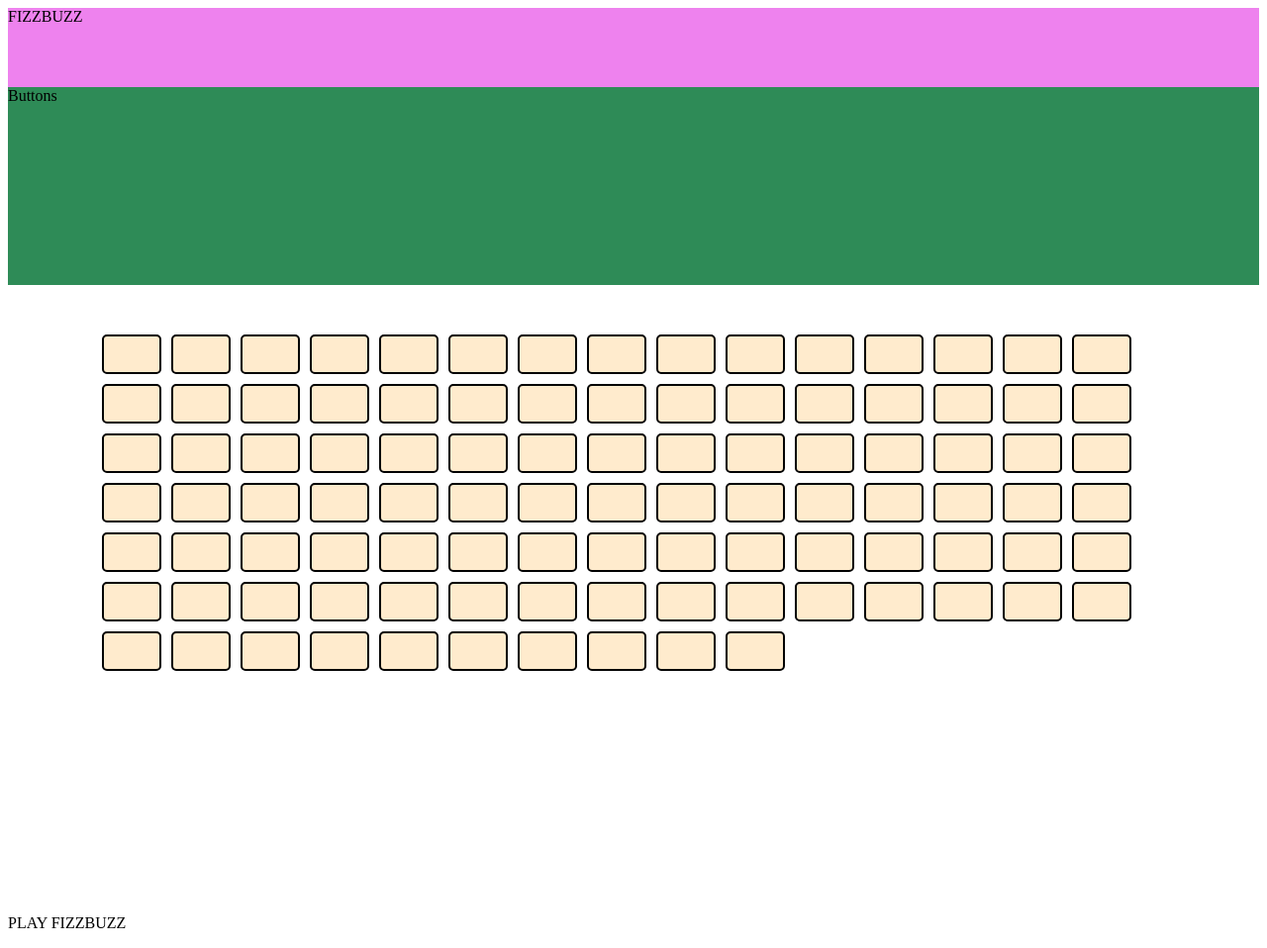
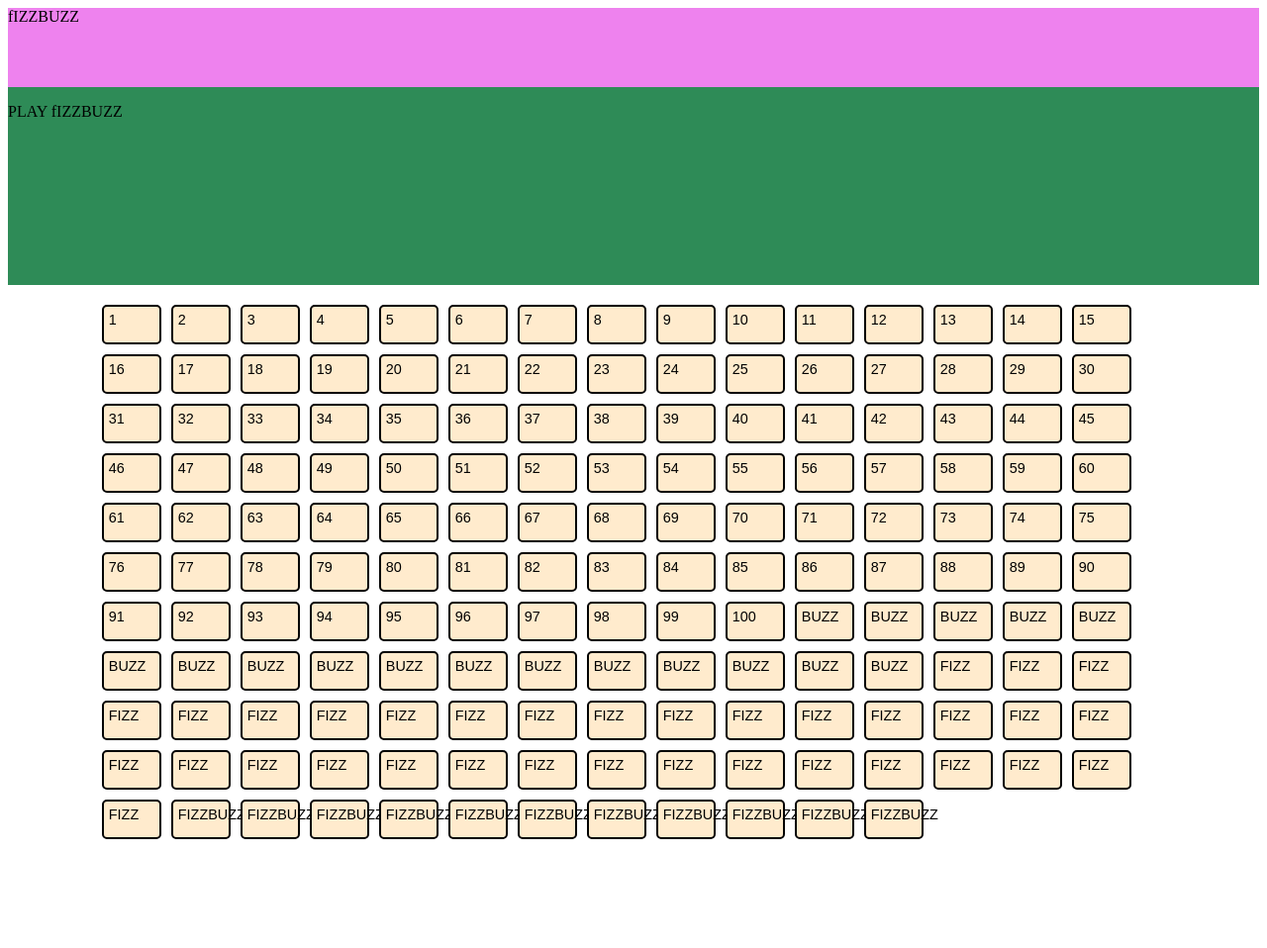
Before and after one commit to julacha/darbs_3, a plain HTML site: page index.html in a window 1280 px wide. Shown: the whole page at 99% size. After the commit the page ends 848 px from the top, so only its background shows below. Drawn offline with Linux system fonts and the light colour scheme.

```diff
--- a/fizzbuzz.css
+++ b/fizzbuzz.css
@@ -30,7 +30,7 @@
     grid-area: play_area;
     width: 85%;
     height: 65vh;
-    margin:50px auto;
+    margin:20px auto;
     font: .9em/1.2 Arial, Helvetica, sans-serif;
   }
 #game_grid {
@@ -39,16 +39,7 @@
     grid-template-columns: repeat(auto-fill, minmax(40px, 60px));
     grid-auto-rows: 40px;
 }
-   /*  grid-template-areas:
-    "cell cell cell cell cell cell cell cell cell cell cell cell cell cell cell"
-    "cell cell cell cell cell cell cell cell cell cell cell cell cell cell cell"
-    "cell cell cell cell cell cell cell cell cell cell cell cell cell cell cell"
-    "cell cell cell cell cell cell cell cell cell cell cell cell cell cell cell"
-    "cell cell cell cell cell cell cell cell cell cell cell cell cell cell cell"
-    "cell cell cell cell cell cell cell cell cell cell cell cell cell cell cell"
-    "cell cell cell cell cell cell cell cell cell cell . . . . ."; */
-
-.cell {
+ .cell {
     border-radius: 5px;
     padding: 5px;
     border: 2px solid black;
--- a/index.html
+++ b/index.html
@@ -1,128 +1,194 @@
 <!DOCTYPE html>
 <html lang="en">
 <head>
-    <meta charset="UTF-8">
+    <meta charset="UTf-8">
     <meta name="viewport" content="width=device-width, initial-scale=1.0">
     <meta http-equiv="X-UA-Compatible" content="ie=edge">
     <link rel="stylesheet" href ="fizzbuzz.css">
     <script src="fizzbuzz.js" defer></script>
-    <title>FizzBuzz Page</title>
+    <title>fizzBuzz Page</title>
 </head>
 <body>
     <div id="outer-container">
         <header class="header">
-        FIZZBUZZ
+        fIZZBUZZ
         </header>
          <div class="register">
-        Buttons
+        <div class="status-const"><form action="" method="post"></form>
+                <p id="game-status">PLAY fIZZBUZZ</p>
         </div>
+         </div>
         <div id="play_area">
     <div id="game_grid">
-<div class="cell num" id="sq1"></div>
-<div class="cell num" id="sq2"></div>
-<div class="cell fizz" id="sq3"></div>
-<div class="cell num" id="sq4"></div>
-<div class="cell buzz" id="sq5"></div>
-<div class="cell fizz" id="sq6"></div>
-<div class="cell num" id="sq7"></div>
-<div class="cell num" id="sq8"></div>
-<div class="cell fizz" id="sq9"></div>
-<div class="cell buzz" id="sq10"></div>
-<div class="cell num" id="sq11"></div>
-<div class="cell fizz" id="sq12"></div>
-<div class="cell num" id="sq13"></div>
-<div class="cell num" id="sq14"></div>
-<div class="cell fizzbuzz" id="sq15"></div>
-<div class="cell num" id="sq16"></div>
-<div class="cell num" id="sq17"></div>
-<div class="cell fizz" id="sq18"></div>
-<div class="cell num" id="sq19"></div>
-<div class="cell buzz" id="sq20"></div>
-<div class="cell fizz" id="sq21"></div>
-<div class="cell num" id="sq22"></div>
-<div class="cell num" id="sq23"></div>
-<div class="cell fizz" id="sq24"></div>
-<div class="cell buzz" id="sq25"></div>
-<div class="cell num" id="sq26"></div>
-<div class="cell fizz" id="sq27"></div>
-<div class="cell num" id="sq28"></div>
-<div class="cell num" id="sq29"></div>
-<div class="cell fizzbuzz" id="sq30"></div>
-<div class="cell num" id="sq31"></div>
-<div class="cell num" id="sq32"></div>
-<div class="cell fizz" id="sq33"></div>
-<div class="cell num" id="sq34"></div>
-<div class="cell buzz" id="sq35"></div>
-<div class="cell fizz" id="sq36"></div>
-<div class="cell num" id="sq37"></div>
-<div class="cell num" id="sq38"></div>
-<div class="cell fizz" id="sq39"></div>
-<div class="cell buzz" id="sq40"></div>
-<div class="cell num" id="sq41"></div>
-<div class="cell fizz" id="sq42"></div>
-<div class="cell num" id="sq43"></div>
-<div class="cell num" id="sq44"></div>
-<div class="cell fizzbuzz" id="sq45"></div>
-<div class="cell num" id="sq46"></div>
-<div class="cell num" id="sq47"></div>
-<div class="cell fizz" id="sq48"></div>
-<div class="cell num" id="sq49"></div>
-<div class="cell buzz" id="sq50"></div>
-<div class="cell fizz" id="sq51"></div>
-<div class="cell num" id="sq52"></div>
-<div class="cell num" id="sq53"></div>
-<div class="cell fizz" id="sq54"></div>
-<div class="cell buzz" id="sq55"></div>
-<div class="cell num" id="sq56"></div>
-<div class="cell fizz" id="sq57"></div>
-<div class="cell num" id="sq58"></div>
-<div class="cell num" id="sq59"></div>
-<div class="cell fizzbuzz" id="sq60"></div>
-<div class="cell num" id="sq61"></div>
-<div class="cell num" id="sq62"></div>
-<div class="cell fizz" id="sq63"></div>
-<div class="cell num" id="sq64"></div>
-<div class="cell buzz" id="sq65"></div>
-<div class="cell fizz" id="sq66"></div>
-<div class="cell num" id="sq67"></div>
-<div class="cell num" id="sq68"></div>
-<div class="cell fizz" id="sq69"></div>
-<div class="cell buzz" id="sq70"></div>
-<div class="cell num" id="sq71"></div>
-<div class="cell fizz" id="sq72"></div>
-<div class="cell num" id="sq73"></div>
-<div class="cell num" id="sq74"></div>
-<div class="cell fizzbuzz" id="sq75"></div>
-<div class="cell num" id="sq76"></div>
-<div class="cell num" id="sq77"></div>
-<div class="cell fizz" id="sq78"></div>
-<div class="cell num" id="sq79"></div>
-<div class="cell buzz" id="sq80"></div>
-<div class="cell fizz" id="sq81"></div>
-<div class="cell num" id="sq82"></div>
-<div class="cell num" id="sq83"></div>
-<div class="cell fizz" id="sq84"></div>
-<div class="cell buzz" id="sq85"></div>
-<div class="cell num" id="sq86"></div>
-<div class="cell fizz" id="sq87"></div>
-<div class="cell num" id="sq88"></div>
-<div class="cell num" id="sq89"></div>
-<div class="cell fizzbuzz" id="sq90"></div>
-<div class="cell num" id="sq91"></div>
-<div class="cell num" id="sq92"></div>
-<div class="cell fizz" id="sq93"></div>
-<div class="cell num" id="sq94"></div>
-<div class="cell buzz" id="sq95"></div>
-<div class="cell fizz" id="sq96"></div>
-<div class="cell num" id="sq97"></div>
-<div class="cell num" id="sq98"></div>
-<div class="cell fizz" id="sq99"></div>
-<div class="cell buzz" id="sq100"></div>
+<div class="cell num" id="sq1">1</div>
+<div class="cell num" id="sq2">2</div>
+<div class="cell fizz" id="sq3">3</div>
+<div class="cell num" id="sq4">4</div>
+<div class="cell buzz" id="sq5">5</div>
+<div class="cell fizz" id="sq6">6</div>
+<div class="cell num" id="sq7">7</div>
+<div class="cell num" id="sq8">8</div>
+<div class="cell fizz" id="sq9">9</div>
+<div class="cell buzz" id="sq10">10</div>
+<div class="cell num" id="sq11">11</div>
+<div class="cell fizz" id="sq12">12</div>
+<div class="cell num" id="sq13">13</div>
+<div class="cell num" id="sq14">14</div>
+<div class="cell fizzbuzz" id="sq15">15</div>
+<div class="cell num" id="sq16">16</div>
+<div class="cell num" id="sq17">17</div>
+<div class="cell fizz" id="sq18">18</div>
+<div class="cell num" id="sq19">19</div>
+<div class="cell buzz" id="sq20">20</div>
+<div class="cell fizz" id="sq21">21</div>
+<div class="cell num" id="sq22">22</div>
+<div class="cell num" id="sq23">23</div>
+<div class="cell fizz" id="sq24">24</div>
+<div class="cell buzz" id="sq25">25</div>
+<div class="cell num" id="sq26">26</div>
+<div class="cell fizz" id="sq27">27</div>
+<div class="cell num" id="sq28">28</div>
+<div class="cell num" id="sq29">29</div>
+<div class="cell fizzbuzz" id="sq30">30</div>
+<div class="cell num" id="sq31">31</div>
+<div class="cell num" id="sq32">32</div>
+<div class="cell fizz" id="sq33">33</div>
+<div class="cell num" id="sq34">34</div>
+<div class="cell buzz" id="sq35">35</div>
+<div class="cell fizz" id="sq36">36</div>
+<div class="cell num" id="sq37">37</div>
+<div class="cell num" id="sq38">38</div>
+<div class="cell fizz" id="sq39">39</div>
+<div class="cell buzz" id="sq40">40</div>
+<div class="cell num" id="sq41">41</div>
+<div class="cell fizz" id="sq42">42</div>
+<div class="cell num" id="sq43">43</div>
+<div class="cell num" id="sq44">44</div>
+<div class="cell fizzbuzz" id="sq45">45</div>
+<div class="cell num" id="sq46">46</div>
+<div class="cell num" id="sq47">47</div>
+<div class="cell fizz" id="sq48">48</div>
+<div class="cell num" id="sq49">49</div>
+<div class="cell buzz" id="sq50">50</div>
+<div class="cell fizz" id="sq51">51</div>
+<div class="cell num" id="sq52">52</div>
+<div class="cell num" id="sq53">53</div>
+<div class="cell fizz" id="sq54">54</div>
+<div class="cell buzz" id="sq55">55</div>
+<div class="cell num" id="sq56">56</div>
+<div class="cell fizz" id="sq57">57</div>
+<div class="cell num" id="sq58">58</div>
+<div class="cell num" id="sq59">59</div>
+<div class="cell fizzbuzz" id="sq60">60</div>
+<div class="cell num" id="sq61">61</div>
+<div class="cell num" id="sq62">62</div>
+<div class="cell fizz" id="sq63">63</div>
+<div class="cell num" id="sq64">64</div>
+<div class="cell buzz" id="sq65">65</div>
+<div class="cell fizz" id="sq66">66</div>
+<div class="cell num" id="sq67">67</div>
+<div class="cell num" id="sq68">68</div>
+<div class="cell fizz" id="sq69">69</div>
+<div class="cell buzz" id="sq70">70</div>
+<div class="cell num" id="sq71">71</div>
+<div class="cell fizz" id="sq72">72</div>
+<div class="cell num" id="sq73">73</div>
+<div class="cell num" id="sq74">74</div>
+<div class="cell fizzbuzz" id="sq75">75</div>
+<div class="cell num" id="sq76">76</div>
+<div class="cell num" id="sq77">77</div>
+<div class="cell fizz" id="sq78">78</div>
+<div class="cell num" id="sq79">79</div>
+<div class="cell buzz" id="sq80">80</div>
+<div class="cell fizz" id="sq81">81</div>
+<div class="cell num" id="sq82">82</div>
+<div class="cell num" id="sq83">83</div>
+<div class="cell fizz" id="sq84">84</div>
+<div class="cell buzz" id="sq85">85</div>
+<div class="cell num" id="sq86">86</div>
+<div class="cell fizz" id="sq87">87</div>
+<div class="cell num" id="sq88">88</div>
+<div class="cell num" id="sq89">89</div>
+<div class="cell fizzbuzz" id="sq90">90</div>
+<div class="cell num" id="sq91">91</div>
+<div class="cell num" id="sq92">92</div>
+<div class="cell fizz" id="sq93">93</div>
+<div class="cell num" id="sq94">94</div>
+<div class="cell buzz" id="sq95">95</div>
+<div class="cell fizz" id="sq96">96</div>
+<div class="cell num" id="sq97">97</div>
+<div class="cell num" id="sq98">98</div>
+<div class="cell fizz" id="sq99">99</div>
+<div class="cell buzz" id="sq100">100</div>
+<div class="cell bzz" id="sq101">BUZZ</div>
+<div class="cell bzz" id="sq102">BUZZ</div>
+<div class="cell bzz" id="sq103">BUZZ</div>
+<div class="cell bzz" id="sq104">BUZZ</div>
+<div class="cell bzz" id="sq105">BUZZ</div>
+<div class="cell bzz" id="sq106">BUZZ</div>
+<div class="cell bzz" id="sq107">BUZZ</div>
+<div class="cell bzz" id="sq108">BUZZ</div>
+<div class="cell bzz" id="sq109">BUZZ</div>
+<div class="cell bzz" id="sq110">BUZZ</div>
+<div class="cell bzz" id="sq111">BUZZ</div>
+<div class="cell bzz" id="sq112">BUZZ</div>
+<div class="cell bzz" id="sq113">BUZZ</div>
+<div class="cell bzz" id="sq114">BUZZ</div>
+<div class="cell bzz" id="sq115">BUZZ</div>
+<div class="cell bzz" id="sq116">BUZZ</div>
+<div class="cell bzz" id="sq117">BUZZ</div>
+<div class="cell fzz" id="sq118">FIZZ</div>
+<div class="cell fzz" id="sq119">FIZZ</div>
+<div class="cell fzz" id="sq120">FIZZ</div>
+<div class="cell fzz" id="sq121">FIZZ</div>
+<div class="cell fzz" id="sq122">FIZZ</div>
+<div class="cell fzz" id="sq123">FIZZ</div>
+<div class="cell fzz" id="sq124">FIZZ</div>
+<div class="cell fzz" id="sq125">FIZZ</div>
+<div class="cell fzz" id="sq126">FIZZ</div>
+<div class="cell fzz" id="sq127">FIZZ</div>
+<div class="cell fzz" id="sq128">FIZZ</div>
+<div class="cell fzz" id="sq129">FIZZ</div>
+<div class="cell fzz" id="sq130">FIZZ</div>
+<div class="cell fzz" id="sq131">FIZZ</div>
+<div class="cell fzz" id="sq132">FIZZ</div>
+<div class="cell fzz" id="sq133">FIZZ</div>
+<div class="cell fzz" id="sq134">FIZZ</div>
+<div class="cell fzz" id="sq135">FIZZ</div>
+<div class="cell fzz" id="sq136">FIZZ</div>
+<div class="cell fzz" id="sq137">FIZZ</div>
+<div class="cell fzz" id="sq138">FIZZ</div>
+<div class="cell fzz" id="sq139">FIZZ</div>
+<div class="cell fzz" id="sq140">FIZZ</div>
+<div class="cell fzz" id="sq141">FIZZ</div>
+<div class="cell fzz" id="sq142">FIZZ</div>
+<div class="cell fzz" id="sq143">FIZZ</div>
+<div class="cell fzz" id="sq144">FIZZ</div>
+<div class="cell fzz" id="sq145">FIZZ</div>
+<div class="cell fzz" id="sq146">FIZZ</div>
+<div class="cell fzz" id="sq147">FIZZ</div>
+<div class="cell fzz" id="sq148">FIZZ</div>
+<div class="cell fzz" id="sq149">FIZZ</div>
+<div class="cell fzz" id="sq150">FIZZ</div>
+<div class="cell fzz" id="sq151">FIZZ</div>
+<div class="cell fzbz" id="sq152">FIZZBUZZ</div>
+<div class="cell fzbz" id="sq153">FIZZBUZZ</div>
+<div class="cell fzbz" id="sq154">FIZZBUZZ</div>
+<div class="cell fzbz" id="sq155">FIZZBUZZ</div>
+<div class="cell fzbz" id="sq156">FIZZBUZZ</div>
+<div class="cell fzbz" id="sq157">FIZZBUZZ</div>
+<div class="cell fzbz" id="sq158">FIZZBUZZ</div>
+<div class="cell fzbz" id="sq159">FIZZBUZZ</div>
+<div class="cell fzbz" id="sq160">FIZZBUZZ</div>
+<div class="cell fzbz" id="sq161">FIZZBUZZ</div>
+<div class="cell fzbz" id="sq162">FIZZBUZZ</div>
+
+
+
+
+
 </div> <!-- close game_grid -->
 </div> <!-- close play_area -->
-<div class="status-const"><form action="" method="post"></form>
-    <p id="game-status">PLAY FIZZBUZZ</p>
-</div>
 </div> <!-- close outer-container -->
 </body>
 </html>
```
Also changed, not shown: fizzbuzz.js (+14 -1 lines).
